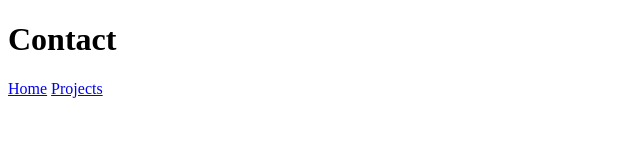
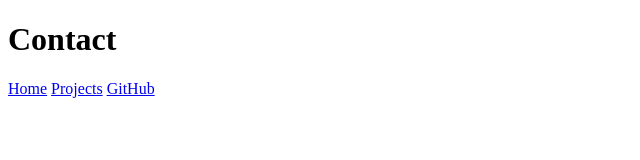
Before and after one commit to N3il-kb/portfolio, a plain HTML site: page contact/index.html in a window 1280 px wide. Shown: the full height of the page, 0-640 px from the left. Drawn offline with Linux system fonts and the light colour scheme.

Commit message:
Step 6 Finished P2

```diff
--- a/contact/index.html
+++ b/contact/index.html
@@ -10,6 +10,7 @@
 <nav>
     <a href="../index.html">Home</a>
     <a href="../projects/index.html">Projects</a>
+    <a href="https://github.com/N3il-kb" target="_blank">GitHub</a>
 </nav>
 <body>
 
```
Also changed, not shown: index.html (+1 -0 lines), projects/index.html (+1 -0 lines).
